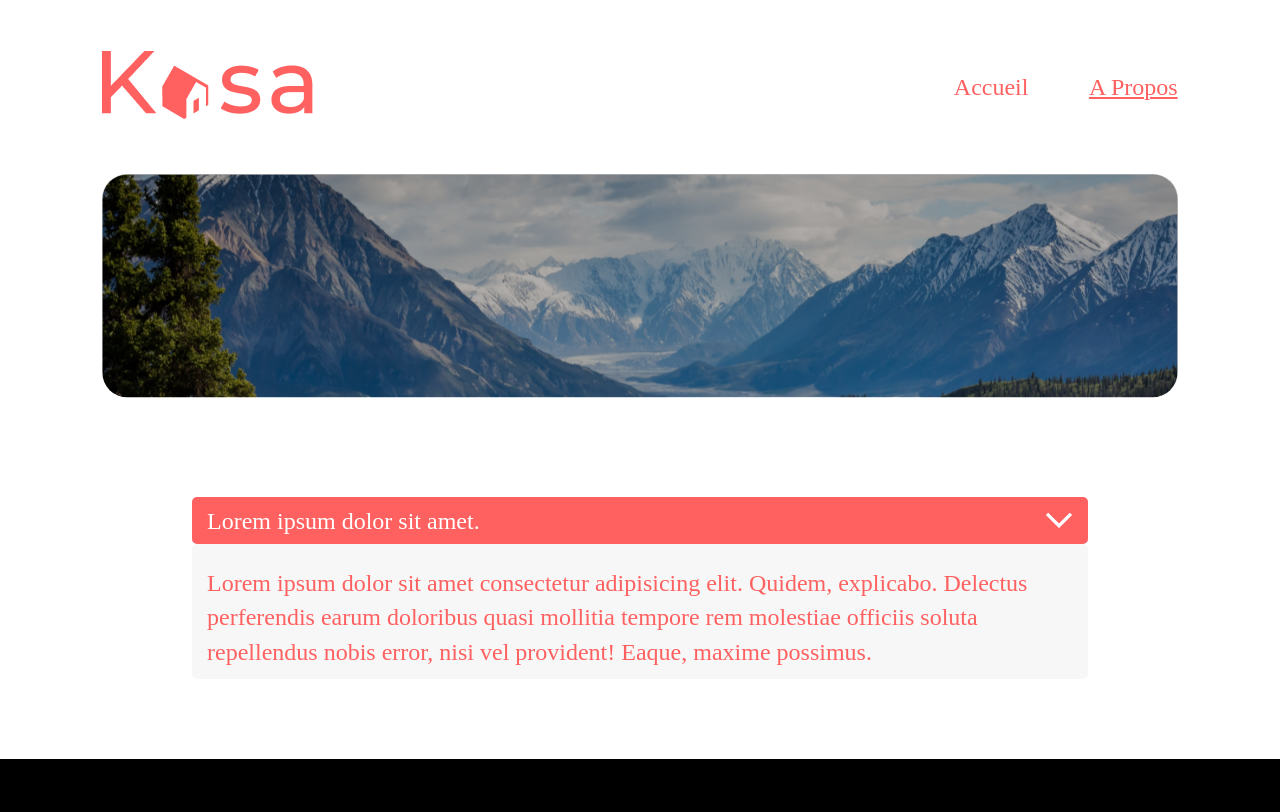
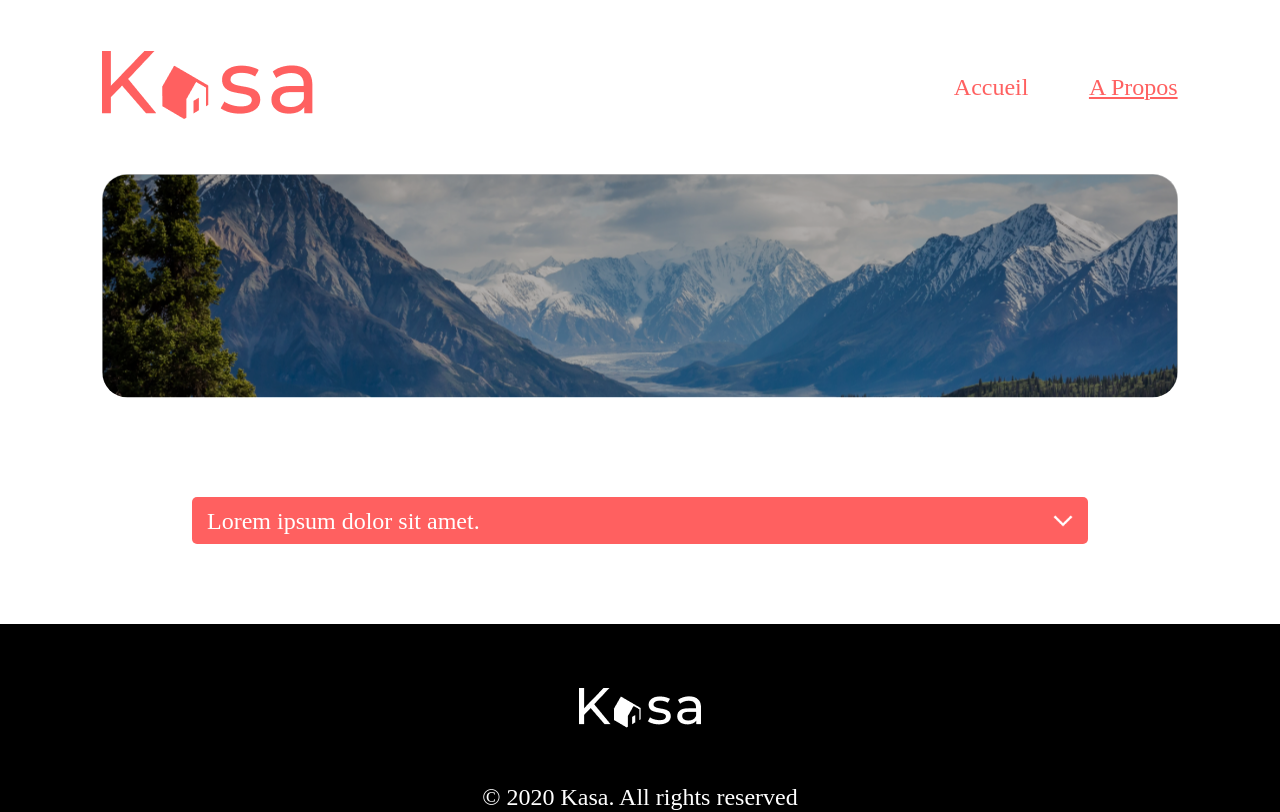
Before and after one commit to cmswa/CedricMICHEL_11_22072022, a React (Create React App) app: page /about in a window 1280 px wide. Shown: the top 812 px of the page. Built offline with nearby package versions, Linux system fonts and the light colour scheme.

Commit message:
accordéon animation

```diff
--- a/src/Components/Accord/Accord.css
+++ b/src/Components/Accord/Accord.css
@@ -26,12 +26,15 @@
     color: white;
 }
 
-.accord-toogle {
+.accord-toggle {
     background: #f7f7f7;
     border-radius: 5px;
+    opacity: 0;
+    /* fermer l'accordéon */
+    transition: opacity 0.4s ease-in-out, height 0.4s 0.4s ease-in-out;
 }
 
-.accord-toogle p {
+.accord-toggle p {
     font-family: 'Montserrat';
     font-style: normal;
     font-weight: 400;
@@ -41,5 +44,19 @@
     margin: 0;
     padding: 22px 15px 10px;
     pointer-events: none;
-    text-align:left;
+    text-align: left;
 }
+
+.animated {
+    opacity: 1;
+    transition: height 0.4s ease-in-out, opacity 0.4s 0.4s ease-in-out;
+}
+
+.chevron {
+    width: 20px;
+    /* transform: initial; */
+}
+
+.rotate {
+    transform: rotate(180deg);
+}
--- a/src/Components/Accord/Accord.js
+++ b/src/Components/Accord/Accord.js
@@ -1,18 +1,44 @@
-import React from 'react'
+import React, { useState, useRef, useEffect } from 'react'
 import './Accord.css'
 import ChevronDown from '../../assets/icons/chevron-down.png'
 
 export default function Accord() {
+
+  const [toggle, setToggle] = useState(false)
+  const [heightEl, setHeightEl] = useState()
+
+  const toggleState = () => {
+    setToggle(!toggle);
+  }
+
+  const refHeight = useRef();
+
+  useEffect(() => {
+    setHeightEl(`${refHeight.current.scrollHeight}px`)
+  }, [])
+
+
   return (
     <div className='accord'>
 
-      <div className="accord-visible">
+      <div
+        onClick={toggleState}
+        className="accord-visible">
         <h2 className='accordTitle'>Lorem ipsum dolor sit amet.</h2>
-        <img src={ChevronDown} alt="chevron down" />
+        <img className={toggle ? 'chevron rotate' : 'chevron'} src={ChevronDown} alt="chevron down" />
       </div>
 
-      <div className="accord-toogle">
-        <p>Lorem ipsum dolor sit amet consectetur adipisicing elit. Quidem, explicabo. Delectus perferendis earum doloribus quasi mollitia tempore rem molestiae officiis soluta repellendus nobis error, nisi vel provident! Eaque, maxime possimus.</p>
+      <div
+        ref={refHeight}
+        className={toggle ? 'accord-toggle animated' : 'accord-toggle'}
+        style={{ height: toggle ? `${heightEl}` : '0px' }} /* hauteur qui grandit et rétrécit */
+      >
+        <p
+          aria-hidden={toggle ? 'true' : 'false'} /* retirer texte présent à la fermeture */
+        >
+          Lorem ipsum dolor sit amet consectetur adipisicing elit. Quidem, explicabo.
+          Delectus perferendis earum doloribus quasi mollitia tempore rem molestiae
+          officiis soluta repellendus nobis error, nisi vel provident! Eaque, maxime possimus.</p>
       </div>
 
     </div>
```
